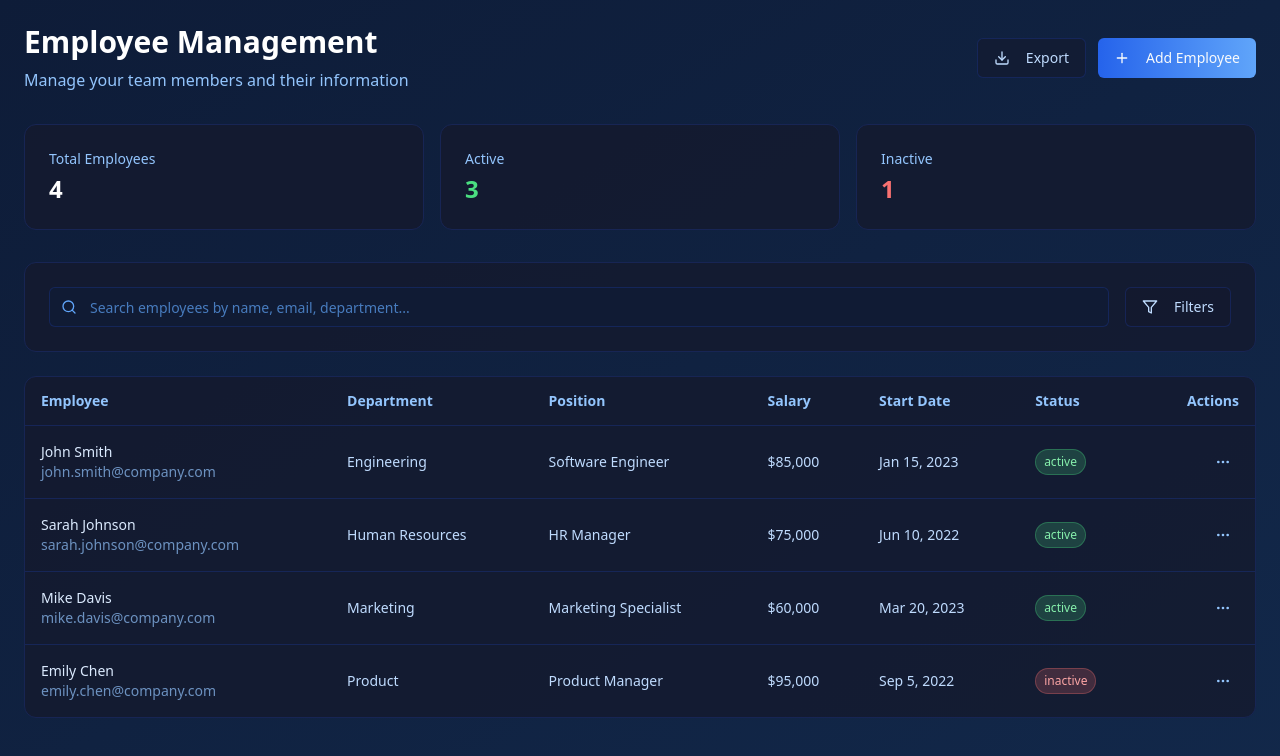
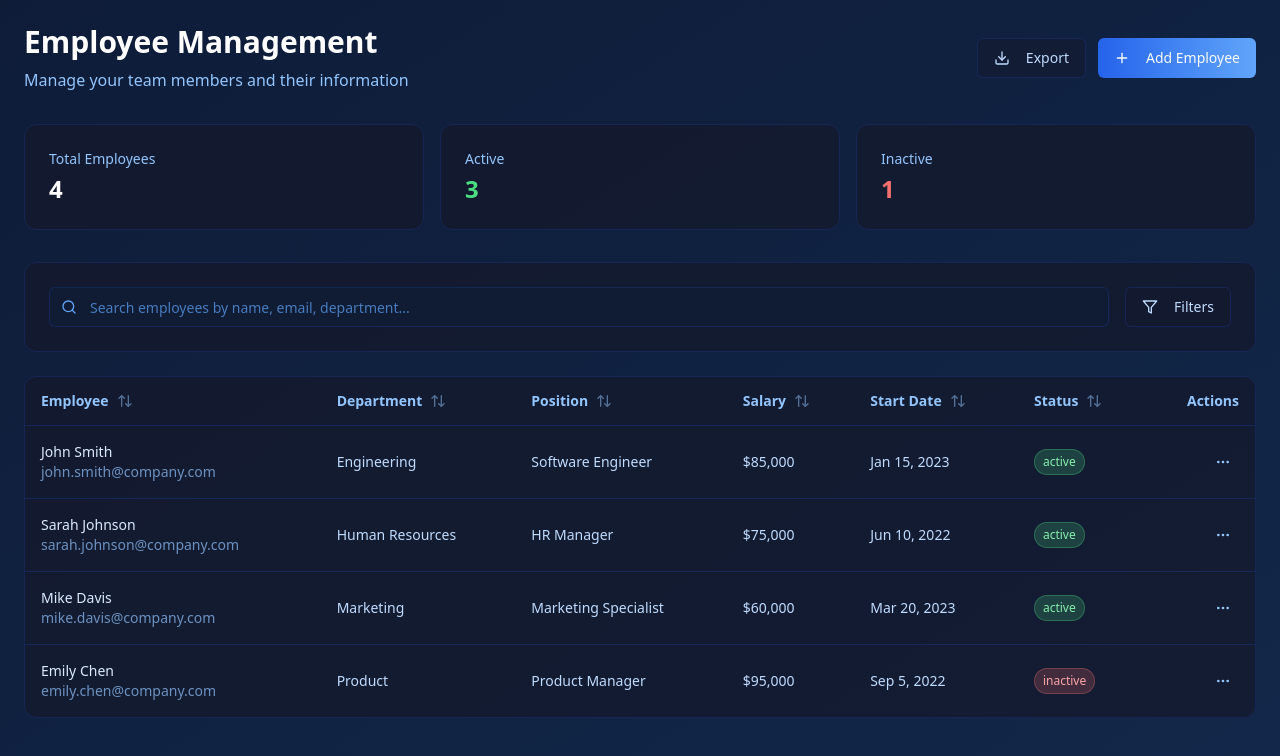
Before and after one commit to glittersenate/Nozel, a React (Vite) app: page /employees in a window 1280 px wide. Shown: the top 756 px of the page. Built offline with nearby package versions, Linux system fonts and the light colour scheme.

Commit message:
feat: Implement column sorting for employee table
Adds column sorting functionality to the employee table, allowing users to sort by clicking on column headers.

```diff
--- a/src/components/employees/EmployeeTable.tsx
+++ b/src/components/employees/EmployeeTable.tsx
@@ -1,5 +1,6 @@
+
 import React from 'react';
-import { MoreHorizontal, Edit, Trash2, Mail, Phone } from 'lucide-react';
+import { MoreHorizontal, Edit, Trash2, Mail, Phone, ArrowUpDown, ArrowUp, ArrowDown } from 'lucide-react';
 import { Button } from '@/components/ui/button';
 import {
   Table,
@@ -15,20 +16,24 @@ import {
   DropdownMenuItem,
   DropdownMenuTrigger,
 } from '@/components/ui/dropdown-menu';
-import { Employee } from '@/pages/Employees';
+import { Employee, SortConfig } from '@/pages/Employees';
 
 interface EmployeeTableProps {
   employees: Employee[];
   onDeleteEmployee: (id: string) => void;
   onEditEmployee: (employee: Employee) => void;
   onViewEmployee: (employee: Employee) => void;
+  sortConfig: SortConfig;
+  onSort: (key: keyof Employee) => void;
 }
 
 const EmployeeTable: React.FC<EmployeeTableProps> = ({
   employees,
   onDeleteEmployee,
   onEditEmployee,
-  onViewEmployee
+  onViewEmployee,
+  sortConfig,
+  onSort
 }) => {
   const formatSalary = (salary: number) => {
     return new Intl.NumberFormat('en-US', {
@@ -46,17 +51,38 @@ const EmployeeTable: React.FC<EmployeeTableProps> = ({
     });
   };
 
+  const getSortIcon = (columnKey: keyof Employee) => {
+    if (!sortConfig || sortConfig.key !== columnKey) {
+      return <ArrowUpDown className="w-4 h-4 opacity-50" />;
+    }
+    return sortConfig.direction === 'asc'
+      ? <ArrowUp className="w-4 h-4 text-blue-400" />
+      : <ArrowDown className="w-4 h-4 text-blue-400" />;
+  };
+
+  const SortableHeader = ({ children, sortKey }: { children: React.ReactNode; sortKey: keyof Employee }) => (
+    <TableHead
+      className="text-blue-300 font-semibold cursor-pointer hover:text-blue-200 transition-colors select-none"
+      onClick={() => onSort(sortKey)}
+    >
+      <div className="flex items-center gap-2">
+        {children}
+        {getSortIcon(sortKey)}
+      </div>
+    </TableHead>
+  );
+
   return (
     <div className="bg-[#141a2e]/80 border border-blue-950 rounded-xl overflow-hidden">
       <Table>
         <TableHeader>
           <TableRow className="border-blue-800/30 hover:bg-[#1a2550]/50">
-            <TableHead className="text-blue-300 font-semibold">Employee</TableHead>
-            <TableHead className="text-blue-300 font-semibold">Department</TableHead>
-            <TableHead className="text-blue-300 font-semibold">Position</TableHead>
-            <TableHead className="text-blue-300 font-semibold">Salary</TableHead>
-            <TableHead className="text-blue-300 font-semibold">Start Date</TableHead>
-            <TableHead className="text-blue-300 font-semibold">Status</TableHead>
+            <SortableHeader sortKey="name">Employee</SortableHeader>
+            <SortableHeader sortKey="department">Department</SortableHeader>
+            <SortableHeader sortKey="position">Position</SortableHeader>
+            <SortableHeader sortKey="salary">Salary</SortableHeader>
+            <SortableHeader sortKey="startDate">Start Date</SortableHeader>
+            <SortableHeader sortKey="status">Status</SortableHeader>
             <TableHead className="text-blue-300 font-semibold text-right">Actions</TableHead>
           </TableRow>
         </TableHeader>
--- a/src/pages/Employees.tsx
+++ b/src/pages/Employees.tsx
@@ -19,6 +19,11 @@ export interface Employee {
   startDate: string;
   status: 'active' | 'inactive';
 }
+
+export type SortConfig = {
+  key: keyof Employee;
+  direction: 'asc' | 'desc';
+} | null;
 
 const mockEmployees: Employee[] = [
   {
@@ -79,17 +84,20 @@ const Employees = () => {
   const [detailEmployee, setDetailEmployee] = useState<Employee | null>(null);
   const { toast } = useToast();
 
-  // New: filter state and filter drawer open
+  // Filter state and filter drawer open
   const [isFilterDrawerOpen, setIsFilterDrawerOpen] = useState(false);
   const [filterState, setFilterState] = useState<{ departments: string[]; statuses: Array<'active' | 'inactive'> }>({
     departments: [],
     statuses: []
   });
 
+  // New: sorting state
+  const [sortConfig, setSortConfig] = useState<SortConfig>(null);
+
   const allDepartments = getUniqueDepartments(employees);
 
-  // Enhanced: apply filters and search to employee list
-  const filteredEmployees = employees
+  // Enhanced: apply filters, search, and sorting to employee list
+  const filteredAndSortedEmployees = employees
     .filter(emp => {
       // Filter by departments if any
       if (filterState.departments.length > 0 && !filterState.departments.includes(emp.department)) {
@@ -106,7 +114,45 @@ const Employees = () => {
       employee.email.toLowerCase().includes(searchTerm.toLowerCase()) ||
       employee.department.toLowerCase().includes(searchTerm.toLowerCase()) ||
       employee.position.toLowerCase().includes(searchTerm.toLowerCase())
-    );
+    )
+    .sort((a, b) => {
+      if (!sortConfig) return 0;
+
+      const { key, direction } = sortConfig;
+      let aValue = a[key];
+      let bValue = b[key];
+
+      // Handle different data types
+      if (typeof aValue === 'string' && typeof bValue === 'string') {
+        aValue = aValue.toLowerCase();
+        bValue = bValue.toLowerCase();
+      }
+
+      if (key === 'startDate') {
+        aValue = new Date(aValue as string).getTime();
+        bValue = new Date(bValue as string).getTime();
+      }
+
+      if (aValue < bValue) {
+        return direction === 'asc' ? -1 : 1;
+      }
+      if (aValue > bValue) {
+        return direction === 'asc' ? 1 : -1;
+      }
+      return 0;
+    });
+
+  const handleSort = (key: keyof Employee) => {
+    setSortConfig(current => {
+      if (!current || current.key !== key) {
+        return { key, direction: 'asc' };
+      }
+      if (current.direction === 'asc') {
+        return { key, direction: 'desc' };
+      }
+      return null; // Clear sorting
+    });
+  };
 
   const handleAddEmployee = (newEmployee: Omit<Employee, 'id'>) => {
     const employee: Employee = {
@@ -237,10 +283,12 @@ const Employees = () => {
 
         {/* Employee Table */}
         <EmployeeTable
-          employees={filteredEmployees}
+          employees={filteredAndSortedEmployees}
           onDeleteEmployee={handleDeleteEmployee}
           onEditEmployee={handleEditEmployee}
           onViewEmployee={handleViewEmployee}
+          sortConfig={sortConfig}
+          onSort={handleSort}
         />
 
         {/* Add Employee Dialog */}
```
